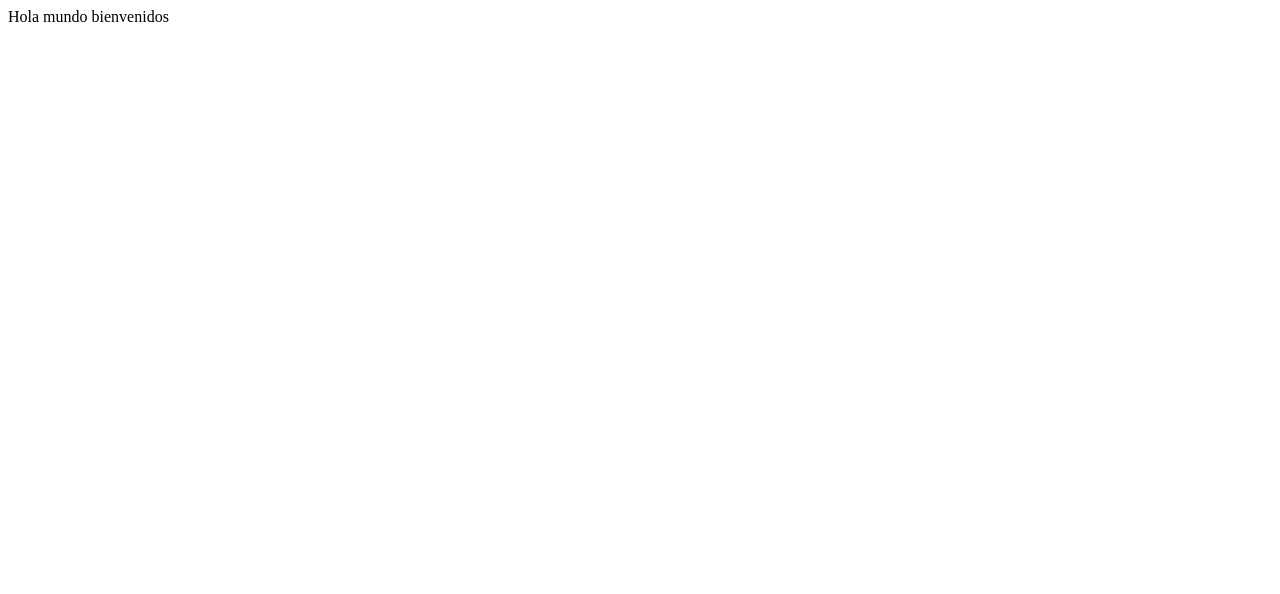
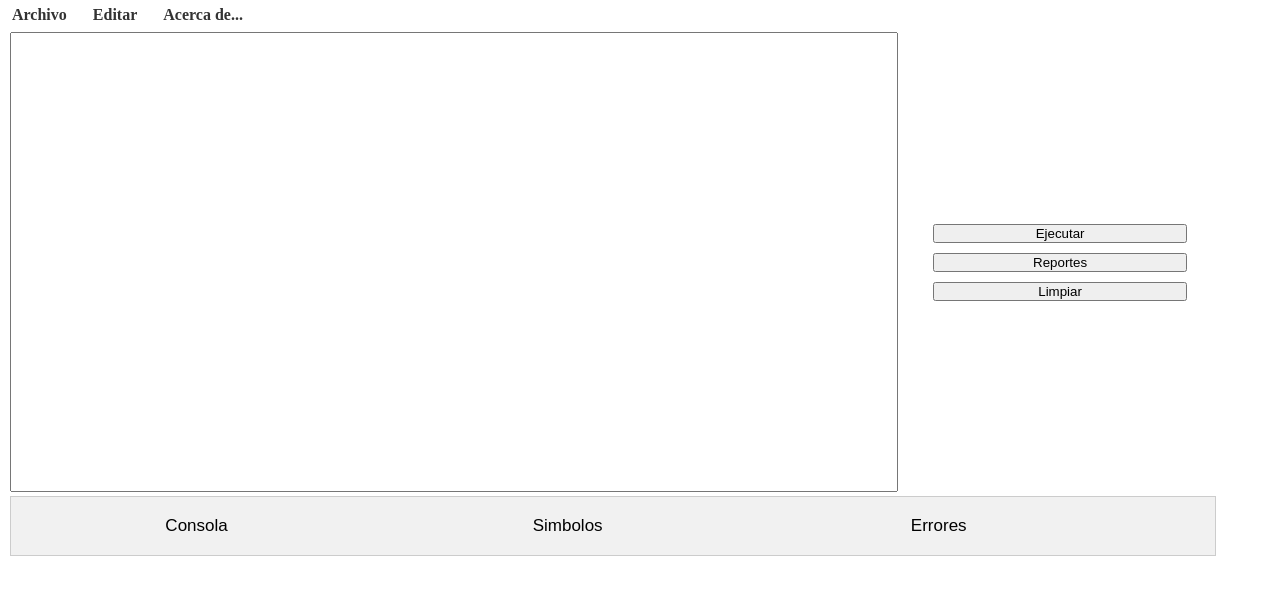
Before and after one commit to PabloJY/oakland.github.io, a plain HTML site: page index.html in a window 1280 px wide. Drawn offline with Linux system fonts and the light colour scheme.

Commit message:
Primera estructura de IDE

```diff
--- /dev/null
+++ b/generalScript.js
@@ -0,0 +1,17 @@
+function mostrarConsola(evt, consoleName) {
+    var i, tabcontent, tablinks;
+    tabcontent = document.getElementsByClassName("tabcontent");
+    for (i = 0; i < tabcontent.length; i++) {
+      tabcontent[i].style.display = "none";
+    }
+    tablinks = document.getElementsByClassName("tablinks");
+    for (i = 0; i < tablinks.length; i++) {
+      tablinks[i].className = tablinks[i].className.replace(" active", "");
+    }
+    document.getElementById(consoleName).style.display = "block";
+    evt.currentTarget.className += " active";
+  }
+
+function mensajeAlert(mensaje){
+    window.alert(mensaje)
+}
--- a/index.html
+++ b/index.html
@@ -1,2 +1,70 @@
-<p1>Hola mundo</p1>
-<p2>bienvenidos</p2>
+<!DOCTYPE html>
+<html lang="es">
+  <head>
+    <meta charset="utf-8">
+    <title>OakLand</title>
+    <link rel="stylesheet" href="styles.css" />
+    <script type="text/javascript" src="generalScript.js"></script>
+  </head>
+  <body class="mat-typography">
+    <header>
+      <nav class="horizontal-menu">
+        <ul>
+          <li class="has-submenu">
+            <a href="#">Archivo</a>
+            <ul class="submenu">
+              <li><a href="#" >Abrir</a></li>
+              <li><input type="file" id archivo></li>
+              <li><a href="#">Guardar</a></li>
+              <li><a href="#">Guardar como...</a></li>
+            </ul>
+          </li>
+          <li class="has-submenu">
+            <a href="#">Editar</a>
+            <ul class="submenu">
+              <li><a href="#">Seleccionar</a></li>
+              <li><a href="#">Ejecutar</a></li>
+              <li><a href="#">Reporte</a></li>
+            </ul>
+          </li>
+          <li class="has-submenu">
+            <a href="#" onclick="mensajeAlert('OakLand IDE \nCompiladores 2\nCreado por Pablo Yeguech')">Acerca de...</a>
+          </li>
+          <!--li><a href="#">Portfolio</a></li>
+          <li><a href="#">Contact</a></li-->
+        </ul>
+      </nav>
+    </header>
+    <main class="container">
+      <div class="c1">
+          <textarea [(ngModel)]="dtsp.Content" rows="30"></textarea>
+      </div>
+      <div class="c2">
+        <div id="botonera">
+          <button >Ejecutar</button>
+          <button >Reportes</button>
+          <button >Limpiar</button>
+        </div>
+      </div>
+      <div class="c3">
+        <div class="tab">
+          <button class="tablinks" onclick="mostrarConsola(event, 'terminal')">Consola</button>
+          <button class="tablinks" onclick="mostrarConsola(event, 'simbolos')">Simbolos</button>
+          <button class="tablinks" onclick="mostrarConsola(event, 'errores')">Errores</button>
+        </div>
+
+        <div id="terminal" class="tabcontent">
+          <textarea  rows="15" class="fondoOut" ></textarea>
+        </div>
+
+        <div id="simbolos" class="tabcontent">
+          <textarea class="fondoOut" rows="15"></textarea>
+        </div>
+
+        <div id="errores" class="tabcontent">
+          <textarea class="fondoOut" rows="15"></textarea>
+        </div>
+      </div>
+    </main>
+  </body>
+</html>
--- /dev/null
+++ b/styles.css
@@ -0,0 +1,148 @@
+/* You can add global styles to this file, and also import other style files */
+*{
+    box-sizing: border-box;
+    margin: 2px;
+    padding: 0;
+}
+
+/* Reset default margin and padding for the ul */
+.horizontal-menu ul {
+    margin: 0;
+    padding: 0;
+    list-style: none;
+    display: flex; /* Display the list items horizontally */
+}
+
+/* Style for each menu item */
+.horizontal-menu li {
+    position: relative;/* For positioning submenus */
+    margin-right: 20px; /* Add spacing between menu items */
+}
+
+/* Style for the links */
+.horizontal-menu a {
+    text-decoration: none;
+    color: #333; /* Set link color */
+    font-weight: bold;
+}
+
+/* Change link color on hover */
+.horizontal-menu a:hover {
+    color: #ff6600; /* Change link color on hover */
+}
+
+/* Style for submenus */
+.submenu {
+    display: none;
+    position: absolute;
+    top: 100%;
+    left: 0;
+    background-color: #f9f9f9;
+    box-shadow: 0 2px 4px rgba(0, 0, 0, 0.1);
+    visibility: hidden;
+}
+
+/* Show submenu on hover */
+.horizontal-menu li:hover .submenu {
+    display: block;
+    visibility: visible;
+}
+
+.submenu li {
+    width: 150px;
+}
+
+.submenu a {
+    padding: 10px;
+    display: block;
+    color: #333;
+    text-decoration: none;
+}
+
+.submenu a:hover {
+    background-color: #e0e0e0;
+}
+
+.container {
+    display: flex;
+    flex-wrap: wrap;
+}
+
+.c1{
+    width: 70%;
+}
+
+.c2{
+    width: 25%;
+}
+
+.c3{
+    width: 95.4%;
+}
+
+textarea{
+    -webkit-box-sizing: border-box;
+    -moz-box-sizing: border-box;
+    box-sizing: border-box;
+    width: 100%;
+    height: 100%;
+    resize: none;
+}
+
+#botonera{
+    display: flex;
+    flex-direction: column;
+    justify-content: center;
+    align-items: center;
+    width: 100%;
+    height: 100%;
+}
+
+.fondoOut{
+    background-color: black;
+    color: white;
+}
+
+button{
+    margin: 5px 5px;
+    width: 80%;
+}
+
+.tab {
+    overflow: hidden;
+    border: 1px solid #ccc;
+    background-color: #f1f1f1;
+    display: flex;
+    flex-wrap: wrap;
+}
+
+  /* Style the buttons inside the tab */
+.tab button {
+    background-color: inherit;
+    float: left;
+    border: none;
+    outline: none;
+    cursor: pointer;
+    padding: 14px 16px;
+    transition: 0.3s;
+    font-size: 17px;
+    width: 30%;
+}
+
+  /* Change background color of buttons on hover */
+.tab button:hover {
+    background-color: #ddd;
+}
+
+  /* Create an active/current tablink class */
+.tab button.active {
+    background-color: #ccc;
+}
+
+  /* Style the tab content */
+.tabcontent {
+    display: none;
+    padding: 6px 12px;
+    border: 1px solid #ccc;
+    border-top: none;
+}
```
